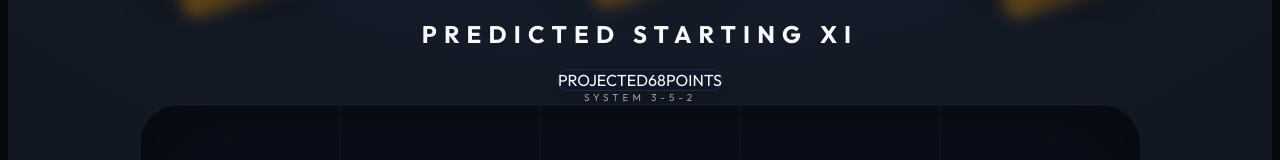
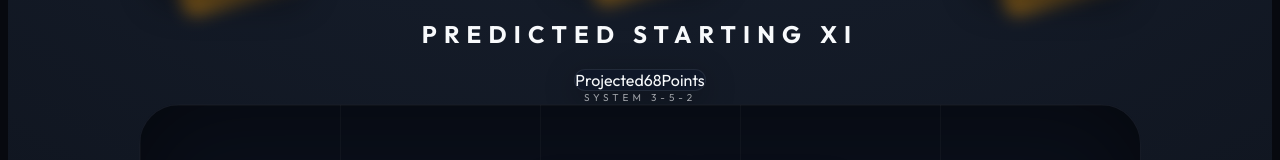
Before and after one commit to chriseyebagha/fantasy-premier-league, a Next.js app in the folder frontend/: page / in a window 1280 px wide. Shown: the part 470-630 px from the top of the page. Built offline with nearby package versions, Linux system fonts and the light colour scheme; grey boxes are pictures that could not be loaded.

Commit message:
fix(ui): use mx-4 margins on number for spacing instead of gap

```diff
--- a/frontend/src/app/page.tsx
+++ b/frontend/src/app/page.tsx
@@ -148,16 +148,16 @@ export default function Home() {
             <div className="h-[1px] flex-1 bg-white/5" />
           </div>
 
-          {/* Projected Points Badge - now under Predicted XI header */}
+          {/* Projected Points Badge */}
           <motion.div
             initial={{ opacity: 0, scale: 0.9 }}
             animate={{ opacity: 1, scale: 1 }}
             className="flex justify-center"
           >
-            <div className="glass-card border-white/10 flex items-center gap-6 py-4 px-10 rounded-full">
-              <span className="text-xs md:text-sm font-black text-slate-400 uppercase tracking-widest">Projected</span>
-              <span className="text-3xl md:text-4xl font-black text-emerald-400">{Math.round(data.total_projected_points || 0)}</span>
-              <span className="text-xs md:text-sm font-black text-slate-400 uppercase tracking-widest">Points</span>
+            <div className="glass-card border-white/10 flex items-center py-4 px-8 rounded-full">
+              <span className="text-sm font-bold text-slate-400">Projected</span>
+              <span className="text-4xl font-black text-emerald-400 mx-4">{Math.round(data.total_projected_points || 0)}</span>
+              <span className="text-sm font-bold text-slate-400">Points</span>
             </div>
           </motion.div>
 
```
